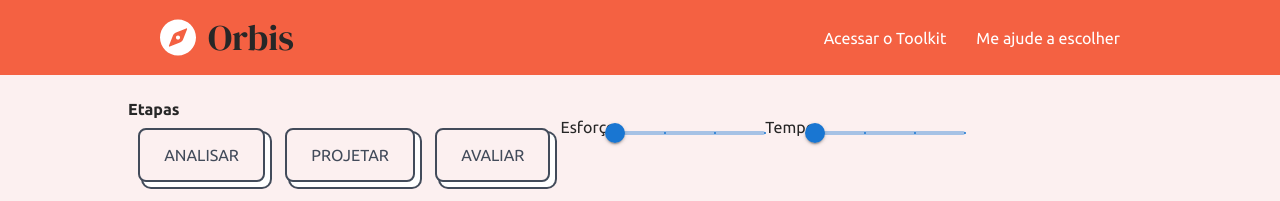
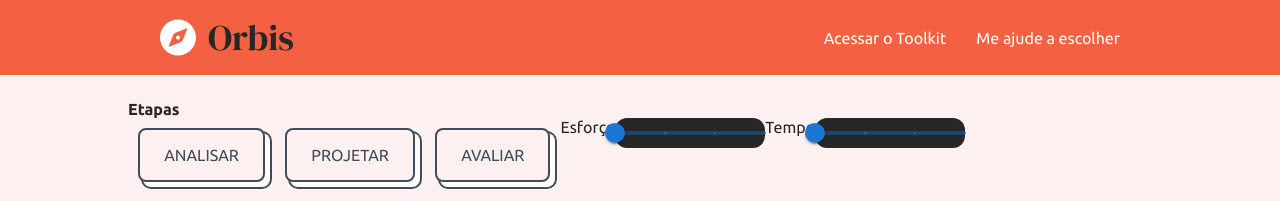
Before and after one commit to JoseMatheus29/Orbis, a React (Vite) app: page /toolkit in a window 1280 px wide. Shown: the top 201 px of the page. Built offline with nearby package versions, Linux system fonts and the light colour scheme; no server answers.

Commit message:
Estilos do filter slider

```diff
--- a/src/components/Card/styles.ts
+++ b/src/components/Card/styles.ts
@@ -2,7 +2,7 @@ import styled from 'styled-components'
 
 export const Container = styled.div`
     min-height: 330px;
-    width: 260px;
+    width: 240px;
     padding: 16px;
     position: relative;
     color: #424B5A;
--- a/src/components/LabelFilter/index.tsx
+++ /dev/null
@@ -1,3 +0,0 @@
-export const LabelStageFilter = () => {
-    return
-}
--- /dev/null
+++ b/src/components/SliderFilter/index.tsx
@@ -0,0 +1,30 @@
+import Slider from '@mui/material/Slider';
+
+
+interface ISliderFilter {
+    onChange: (value: any) => void;
+    value: string;
+    ariaLabel: string;
+}
+
+const SliderFilter = ({ onChange, value, ariaLabel } : ISliderFilter) => {
+    return (
+        <>
+        <Slider
+          aria-label={ariaLabel}
+          defaultValue={0}
+          valueLabelDisplay="auto"
+          value={parseInt(value)}
+          onChange={onChange}
+          step={1}
+          size={"medium"}
+          marks
+          min={0}
+          max={3}
+          style={{width: "150px"}}
+        />
+        </>
+    )
+}
+
+export default SliderFilter;
--- a/src/pages/Toolkit/index.tsx
+++ b/src/pages/Toolkit/index.tsx
@@ -9,6 +9,7 @@ import Slider from '@mui/material/Slider';
 
 import { Content, Filters, GridCards } from "./styles";
 import { ITool } from "./types";
+import SliderFilter from "../../components/SliderFilter";
 
 const Toolkit = () => {
   // Estado que recebe todos os métodos disponíveis no toolkit por meio de uma requisição get
@@ -115,36 +116,22 @@ const Toolkit = () => {
         />
 
         <label htmlFor="effort">Esforço</label>
+        <SliderFilter
+          ariaLabel={"Esforço"}
+          onChange={handleOnChangeSliderEffort}
+          value={effort}
 
-        <Slider
-          aria-label="Esforço"
-          defaultValue={0}
-          valueLabelDisplay="auto"
-          value={parseInt(effort)}
-          onChange={handleOnChangeSliderEffort}
-          step={1}
-          size={"medium"}
-          marks
-          min={0}
-          max={3}
-          style={{width: "150px"}}
         />
+
 
         <label htmlFor="time">Tempo</label>
 
-        <Slider
-          aria-label="Esforço"
-          defaultValue={3}
-          valueLabelDisplay="auto"
-          step={1}
-          size={"medium"}
-          value={parseInt(time)}
+        <SliderFilter
+          ariaLabel={"Tempo"}
           onChange={handleOnChangeSliderTime}
-          marks
-          min={0}
-          max={3}
-          style={{width: "150px"}}
+          value={time}
         />
+
         </Filters>
 
         <Button name="LIMPAR FILTROS" onClick={resetFilters}/>
--- a/src/styles/global.ts
+++ b/src/styles/global.ts
@@ -46,4 +46,8 @@ export const GlobalStyle = createGlobalStyle`
         list-style: none;
 
     }
+
+    .MuiSlider-root {
+        background-color: #272727;
+    }
 `
```
Also changed, not shown: src/assets/icons_tools/survey.svg (renamed from src/assets/icons_tools/questionnaire.svg).
